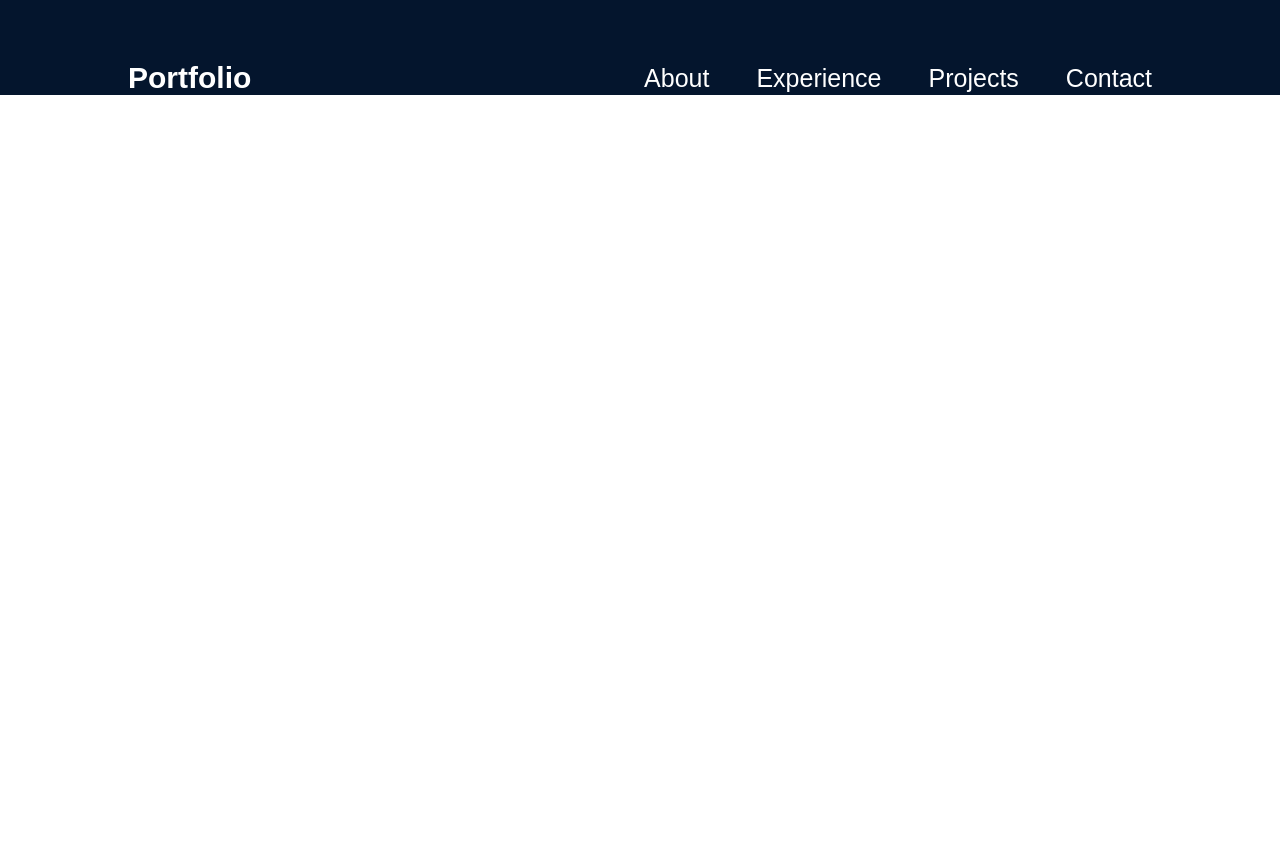
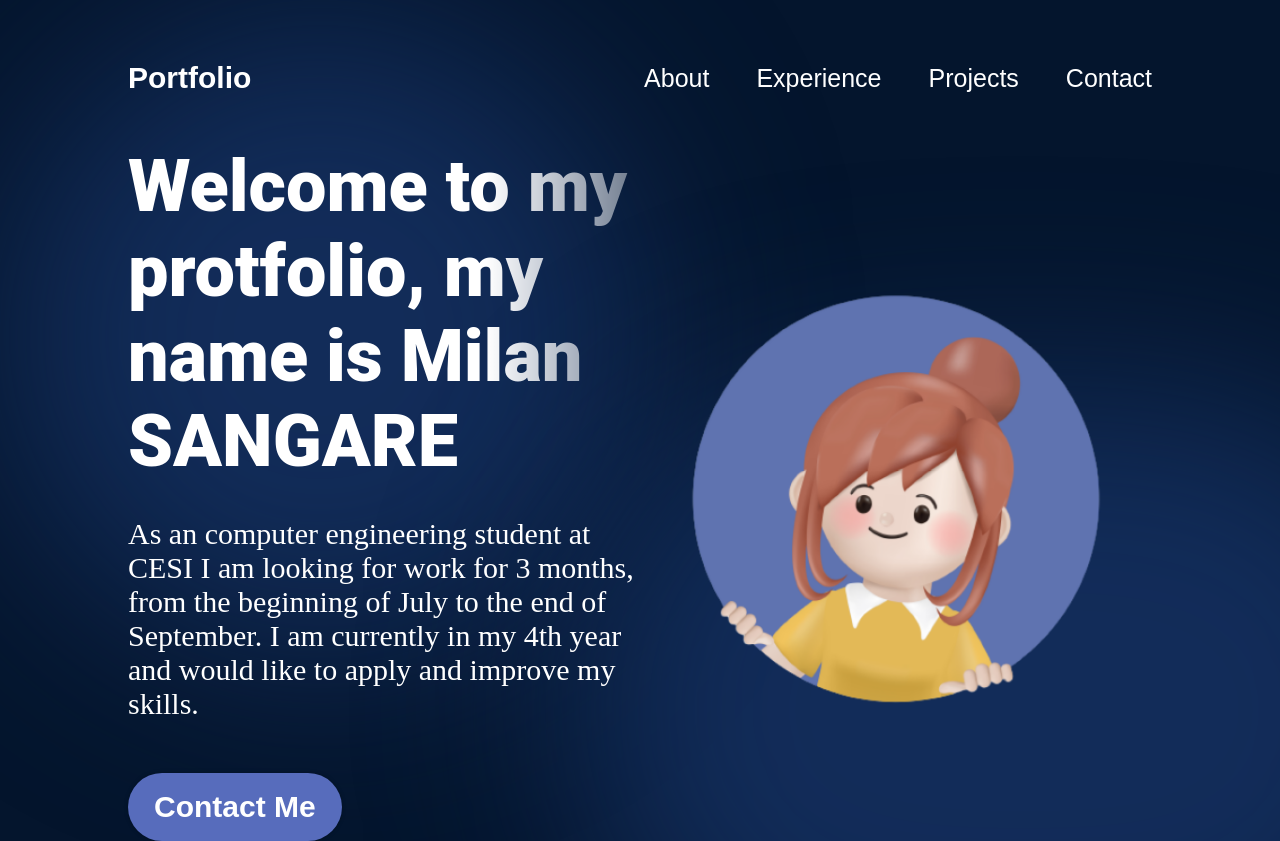
Before and after one commit to Milan-SANGARE/Portfolio-React, a React (Vite) app: page / in a window 1280 px wide. Before the commit the page ends 800 px from the top, so only its background shows below. Built offline with nearby package versions, Linux system fonts and the light colour scheme.

Commit message:
8h, profile icon et about me section

```diff
--- a/package.json
+++ b/package.json
@@ -10,6 +10,8 @@
     "preview": "vite preview"
   },
   "dependencies": {
+    "@fontsource/outfit": "^5.0.12",
+    "@fontsource/roboto": "^5.0.12",
     "react": "^18.2.0",
     "react-dom": "^18.2.0"
   },
--- a/src/App.jsx
+++ b/src/App.jsx
@@ -1,11 +1,12 @@
 import styles from "./App.module.css";
 import { Navbar } from "./components/Navbar/Navbar";
+import { Profile }  from "./components/Profile/Profile"
 
 function App() {
   return (
     <div className={styles.App}>
       <Navbar />
-
+     <Profile />
     </div>
   );
 }
--- /dev/null
+++ b/src/components/Profile/Profile.jsx
@@ -0,0 +1,29 @@
+import React from "react";
+
+import styles from "./Profile.module.css";
+import { getImageUrl } from "../../utils";
+
+export const Profile = () => {
+    return (
+        <section className={styles.container}>
+            <div className={styles.content}>
+                <h1 className={styles.title}>Welcome to my protfolio, my name is Milan SANGARE</h1>
+                <p className={styles.description}>
+                    As an computer engineering student at CESI I am looking for work for 3 months, from the beginning of July to the end of
+                    September. I am currently in my 4th year and would like to apply and improve my skills.
+                </p>
+                <a href="mailto:sngr.milan@gmail.com" className={styles.contactBtn}>
+                    Contact Me
+                </a>
+            </div>
+            <img
+                src={getImageUrl("hero/heroImage.png")}
+                alt="Profile image of me"
+                className={styles.heroImg}
+            />
+            {/* to do the fade in the color background */}
+            <div className={styles.topBlur} />
+            <div className={styles.bottomBlur} />
+        </section>
+    );
+};
--- /dev/null
+++ b/src/components/Profile/Profile.module.css
@@ -0,0 +1,111 @@
+@import "../../vars.css";
+
+.container {
+  position: relative;
+  display: flex;
+  align-items: center;
+  justify-content: space-between;
+  margin-top: 49px;
+  z-index: 1;
+  margin-left: 10%;
+  margin-right: 10%;
+}
+
+.content {
+  display: flex;
+  flex-direction: column;
+  align-items: flex-start;
+  color: var(--color-text);
+  z-index: 1;
+}
+
+.title {
+  font-size: 72px;
+  font-weight: 900;
+  margin-bottom: 33px;
+  font-family: var(--font-roboto);
+  background: linear-gradient(
+    90deg,
+    rgba(255, 255, 255, 1) 70%,
+    rgba(255, 255, 255, 0) 120%
+  );
+  -webkit-text-fill-color: transparent;
+  background-clip: text;
+}
+
+.description {
+  font-size: 30px;
+  font-family: 'Roboto, sans-serif';
+  margin-bottom: 52px;
+}
+
+.contactBtn {
+  text-decoration: none;
+  background-color: var(--color-primary);
+  color: var(--color-text);
+  border-radius: 100px;
+  font-size: 30px;
+  font-weight: 600;
+  padding: 17px 26px;
+  box-shadow: 0 0 4px 0 rgba(0, 0, 0, 0.25);
+}
+
+.heroImg {
+  width: 50%;
+  z-index: 1;
+
+  animation-name: floating;
+  animation-duration: 3s;
+  animation-iteration-count: infinite;
+  animation-timing-function: ease-in-out;
+}
+
+@keyframes floating {
+  0% {
+    transform: translate(0, 0px);
+  }
+  50% {
+    transform: translate(0, 10px);
+  }
+  100% {
+    transform: translate(0, -0px);
+  }
+}
+
+.topBlur {
+  position: absolute;
+  width: 50vw;
+  height: 50vw;
+  min-width: 350px;
+  min-width: 350px;
+  top: -128px;
+  left: -10vw;
+  border-radius: 764px;
+  background: rgba(25, 55, 109, 0.7);
+  filter: blur(100px);
+  z-index: 0;
+}
+
+.bottomBlur {
+  position: absolute;
+  width: 70vw;
+  height: 50vw;
+  min-width: 350px;
+  min-width: 250px;
+  top: 246px;
+  right: -25vw;
+  border-radius: 764px;
+  background: rgba(25, 55, 109, 0.7);
+  filter: blur(100px);
+  z-index: 0;
+}
+
+@media screen and (max-width: 830px) {
+  .container {
+    flex-direction: column-reverse;
+  }
+
+  .content {
+    align-items: center;
+  }
+}
--- a/src/index.css
+++ b/src/index.css
@@ -4,7 +4,3 @@
   padding: 0;
   font-family: "Outfit", Arial, Helvetica, sans-serif;
 }
-
-html {
-  scroll-behavior: smooth;
-}
```
Also changed, not shown: 1 other file (tests, documents, lock files or other folders).
